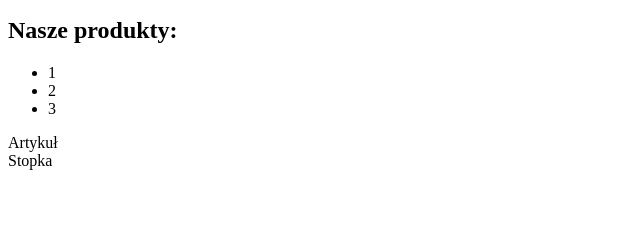
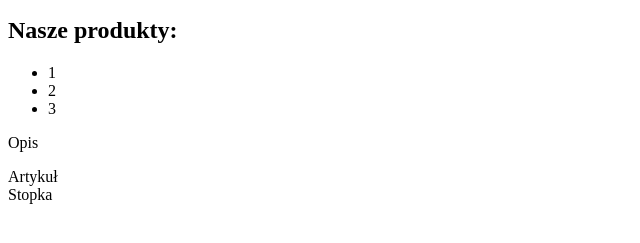
Before and after one commit to StanislawGzowski/wtorek-zajecia, a plain HTML site: page index.html in a window 1280 px wide. Shown: the part 101-344 px from the top of the page, without its empty margins (0-640 px from the left). Drawn offline with Linux system fonts and the light colour scheme.

Commit message:
Dodanie opisu

```diff
--- a/index.html
+++ b/index.html
@@ -17,6 +17,7 @@
         <li>3</li>
     </ul>
     <div></div>
+    <p>Opis</p>
     <article>Artykuł</article>
     <footer>Stopka</footer>
 </body>
```
